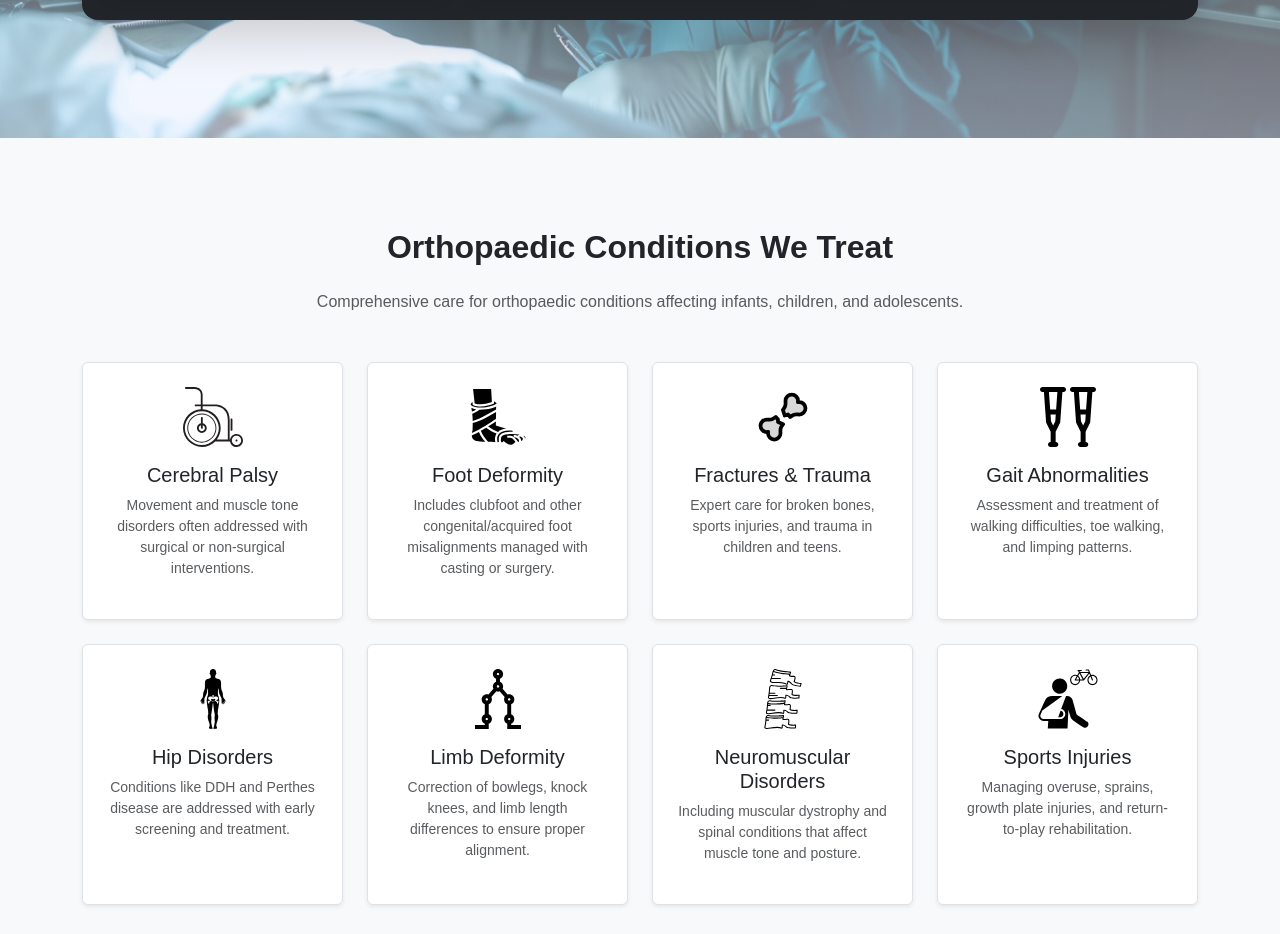
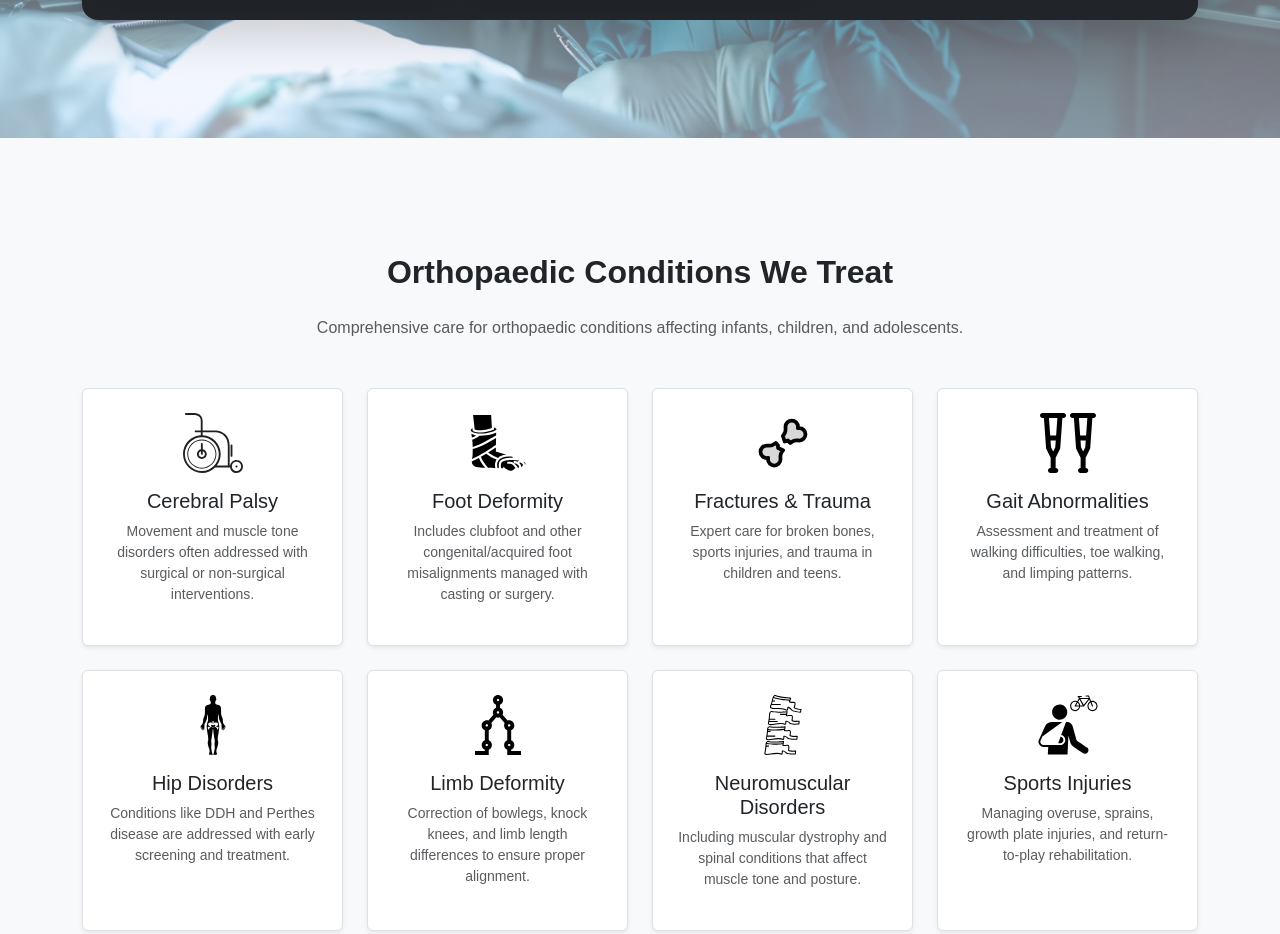
Before and after one commit to JaypeeS/ortho-centre, a plain HTML site: page index.html in a window 1280 px wide. Shown: the part 662-1596 px from the top of the page. Drawn offline with nearby package versions, Linux system fonts and the light colour scheme.

Commit message:
Update style.css

```diff
--- a/assets/css/style.css
+++ b/assets/css/style.css
@@ -112,5 +112,5 @@
   text-transform: uppercase;
 }
 #about, #contacts, #conditions, #procedures{
-  padding-top: 7% !important;
+  padding-top: 9% !important;
 }
```
